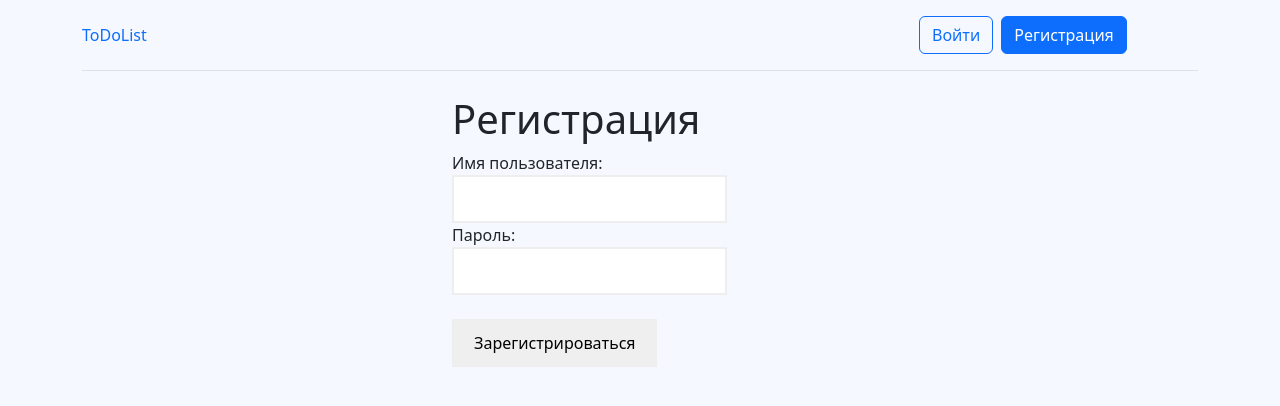
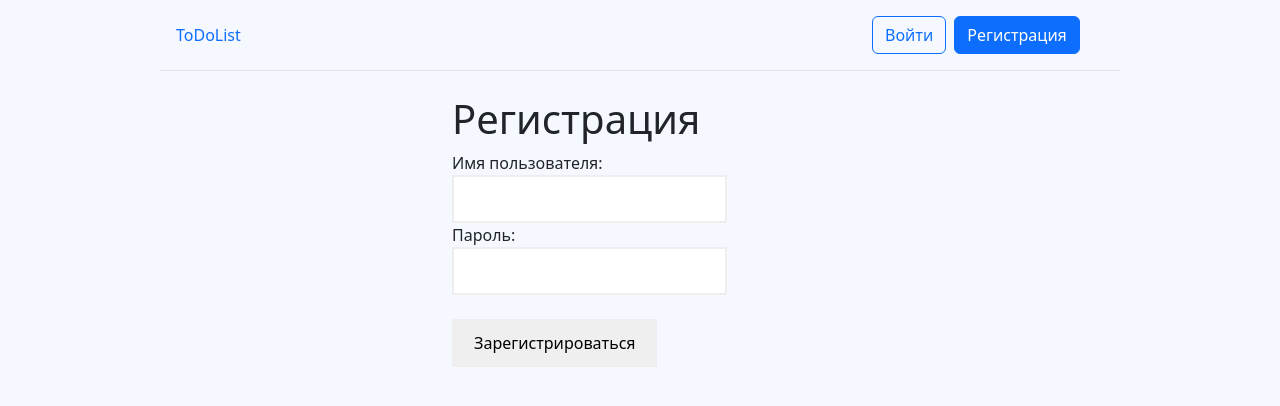
Before and after one commit to bulkin228sich/todo, a Python web app: template templates/register.html in a window 1280 px wide. Shown: the top 406 px of the page. Run offline with Jinja, Linux system fonts and the light colour scheme; the template is opened without the code that fills it, so the values that code supplies are empty.

Commit message:
Update style.css

```diff
--- a/static/css/style.css
+++ b/static/css/style.css
@@ -1,4 +1,17 @@
-
+header {
+  display: flex;
+  flex-wrap: wrap;
+  align-items: center;
+  justify-content: center;
+  justify-content: space-between;
+  padding: 1rem;
+  margin-bottom: 1rem;
+  border-bottom: 1px solid #dee2e6;
+  min-width: 500px; /* Задаем минимальную ширину */
+  margin-left: auto; /* Сдвигаем элемент вправо */
+  margin-right: auto; /* Сдвигаем элемент влево */
+  max-width: 960px; /* Ограничиваем максимальную ширину */
+}
       /*Задаём общие параметры для всей страницы: шрифт и отступы*/
   body {
     text-align: center;
```
